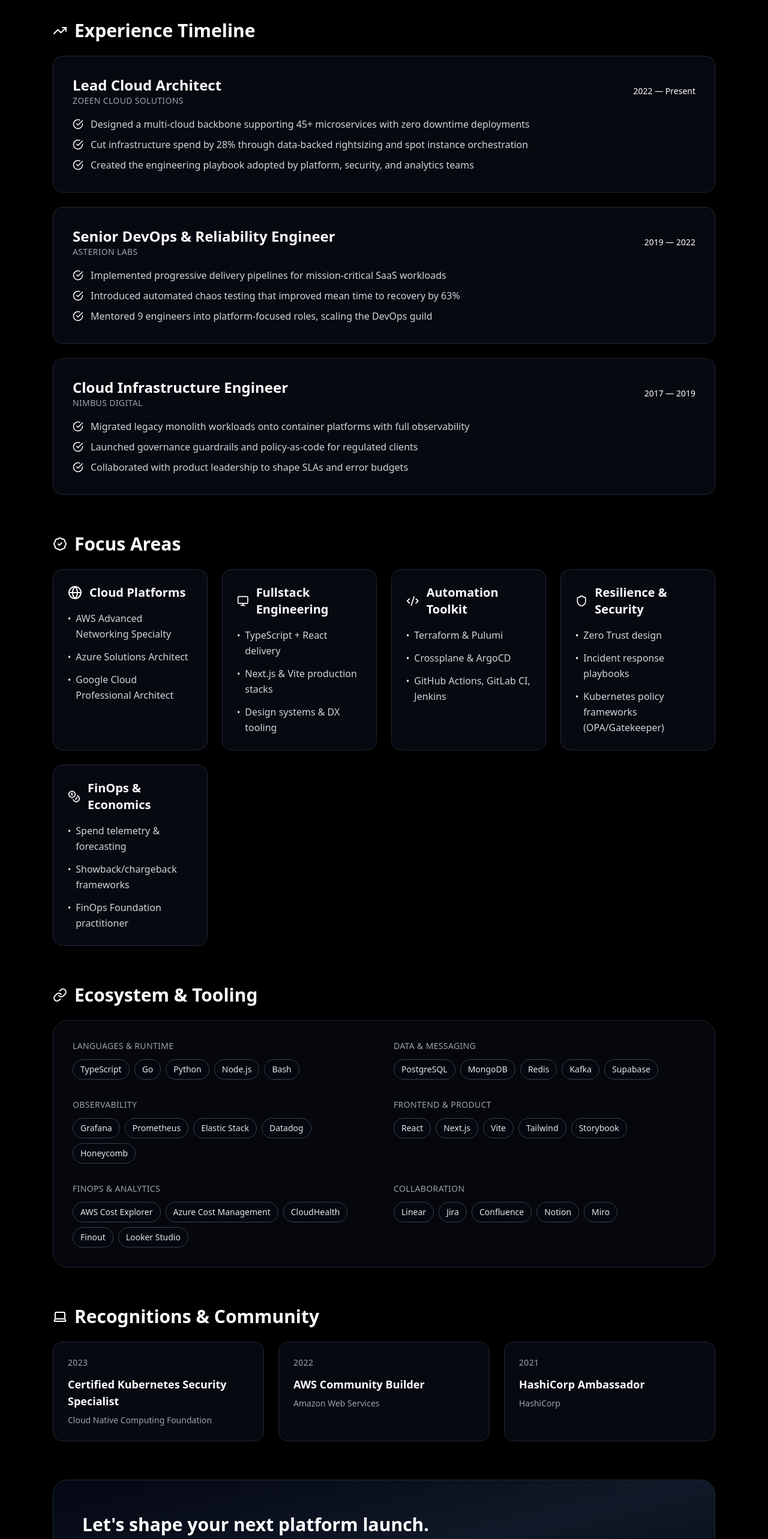
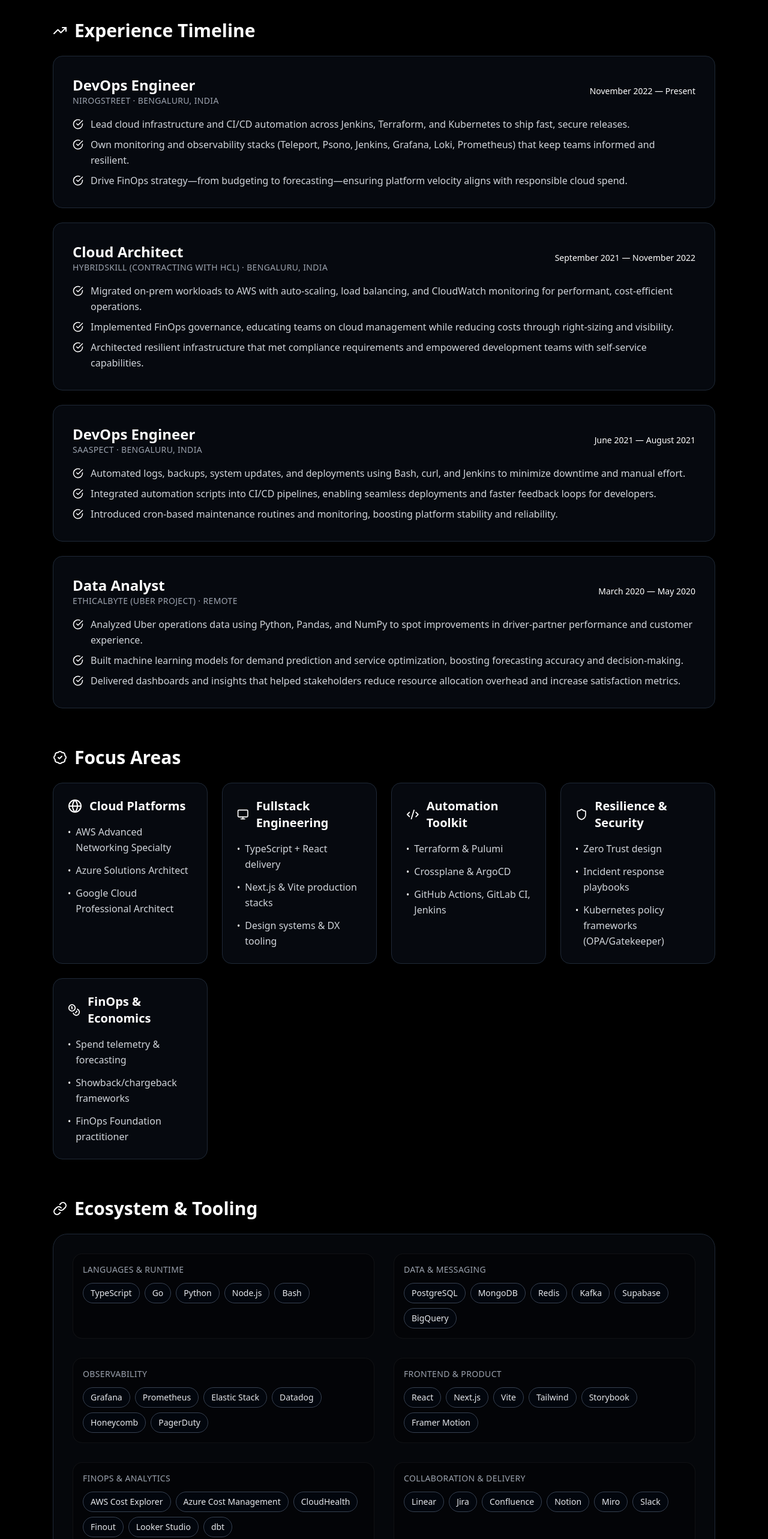
Before and after one commit to mohammedmatheensharieff/portfolio-web-supabase, a React (Vite) app: page /about in a window 1280 px wide. Shown: the part 800-3366 px from the top of the page at 60% size. Built offline with nearby package versions, Linux system fonts and the light colour scheme; no server answers.

Commit message:
alot of changes

```diff
--- a/index.html
+++ b/index.html
@@ -4,6 +4,12 @@
     <meta charset="UTF-8" />
     <link rel="icon" type="image/svg+xml" href="/favicon.svg" />
     <!-- <meta name="viewport" content="width=device-width, initial-scale=1.0" /> -->
+    <meta property="og:title" content="Mohammed Matheen — Cloud Architect, DevOps Lead, FinOps Strategist" />
+    <meta property="og:description" content="Building resilient cloud platforms with DevOps, FinOps, and fullstack experience. Explore projects, insights, and ways to collaborate." />
+    <meta property="og:type" content="website" />
+    <meta property="og:url" content="https://mohammedmatheen.dev" />
+    <meta property="og:image" content="https://mohammedmatheen.dev/og-cover.png" />
+    <meta property="og:site_name" content="Mohammed Matheen Portfolio" />
     <title>Mohammed Matheen</title>
   </head>
   <body>
--- a/src/pages/About.tsx
+++ b/src/pages/About.tsx
@@ -52,33 +52,43 @@ const narrative = [
 
 const experience = [
   {
-    period: '2022 — Present',
-    company: 'Zoeen Cloud Solutions',
-    title: 'Lead Cloud Architect',
+    period: 'November 2022 — Present',
+    company: 'NirogStreet · Bengaluru, India',
+    title: 'DevOps Engineer',
     achievements: [
-      'Designed a multi-cloud backbone supporting 45+ microservices with zero downtime deployments',
-      'Cut infrastructure spend by 28% through data-backed rightsizing and spot instance orchestration',
-      'Created the engineering playbook adopted by platform, security, and analytics teams',
+      'Lead cloud infrastructure and CI/CD automation across Jenkins, Terraform, and Kubernetes to ship fast, secure releases.',
+      'Own monitoring and observability stacks (Teleport, Psono, Jenkins, Grafana, Loki, Prometheus) that keep teams informed and resilient.',
+      'Drive FinOps strategy—from budgeting to forecasting—ensuring platform velocity aligns with responsible cloud spend.',
     ],
   },
   {
-    period: '2019 — 2022',
-    company: 'Asterion Labs',
-    title: 'Senior DevOps & Reliability Engineer',
+    period: 'September 2021 — November 2022',
+    company: 'HybridSkill (contracting with HCL) · Bengaluru, India',
+    title: 'Cloud Architect',
     achievements: [
-      'Implemented progressive delivery pipelines for mission-critical SaaS workloads',
-      'Introduced automated chaos testing that improved mean time to recovery by 63%',
-      'Mentored 9 engineers into platform-focused roles, scaling the DevOps guild',
+      'Migrated on-prem workloads to AWS with auto-scaling, load balancing, and CloudWatch monitoring for performant, cost-efficient operations.',
+      'Implemented FinOps governance, educating teams on cloud management while reducing costs through right-sizing and visibility.',
+      'Architected resilient infrastructure that met compliance requirements and empowered development teams with self-service capabilities.',
     ],
   },
   {
-    period: '2017 — 2019',
-    company: 'Nimbus Digital',
-    title: 'Cloud Infrastructure Engineer',
+    period: 'June 2021 — August 2021',
+    company: 'Saaspect · Bengaluru, India',
+    title: 'DevOps Engineer',
     achievements: [
-      'Migrated legacy monolith workloads onto container platforms with full observability',
-      'Launched governance guardrails and policy-as-code for regulated clients',
-      'Collaborated with product leadership to shape SLAs and error budgets',
+      'Automated logs, backups, system updates, and deployments using Bash, curl, and Jenkins to minimize downtime and manual effort.',
+      'Integrated automation scripts into CI/CD pipelines, enabling seamless deployments and faster feedback loops for developers.',
+      'Introduced cron-based maintenance routines and monitoring, boosting platform stability and reliability.',
+    ],
+  },
+  {
+    period: 'March 2020 — May 2020',
+    company: 'EthicalByte (Uber project) · Remote',
+    title: 'Data Analyst',
+    achievements: [
+      'Analyzed Uber operations data using Python, Pandas, and NumPy to spot improvements in driver-partner performance and customer experience.',
+      'Built machine learning models for demand prediction and service optimization, boosting forecasting accuracy and decision-making.',
+      'Delivered dashboards and insights that helped stakeholders reduce resource allocation overhead and increase satisfaction metrics.',
     ],
   },
 ];
@@ -118,41 +128,90 @@ const ecosystem = [
   },
   {
     category: 'Data & Messaging',
-    tools: ['PostgreSQL', 'MongoDB', 'Redis', 'Kafka', 'Supabase'],
+    tools: ['PostgreSQL', 'MongoDB', 'Redis', 'Kafka', 'Supabase', 'BigQuery'],
   },
   {
     category: 'Observability',
-    tools: ['Grafana', 'Prometheus', 'Elastic Stack', 'Datadog', 'Honeycomb'],
+    tools: ['Grafana', 'Prometheus', 'Elastic Stack', 'Datadog', 'Honeycomb', 'PagerDuty'],
   },
   {
     category: 'Frontend & Product',
-    tools: ['React', 'Next.js', 'Vite', 'Tailwind', 'Storybook'],
+    tools: ['React', 'Next.js', 'Vite', 'Tailwind', 'Storybook', 'Framer Motion'],
   },
   {
     category: 'FinOps & Analytics',
-    tools: ['AWS Cost Explorer', 'Azure Cost Management', 'CloudHealth', 'Finout', 'Looker Studio'],
+    tools: ['AWS Cost Explorer', 'Azure Cost Management', 'CloudHealth', 'Finout', 'Looker Studio', 'dbt'],
   },
   {
-    category: 'Collaboration',
-    tools: ['Linear', 'Jira', 'Confluence', 'Notion', 'Miro'],
+    category: 'Collaboration & Delivery',
+    tools: ['Linear', 'Jira', 'Confluence', 'Notion', 'Miro', 'Slack'],
+  },
+  {
+    category: 'Cloud Platforms',
+    tools: ['AWS', 'Google Cloud', 'Microsoft Azure', 'DigitalOcean', 'Linode', 'OpenStack'],
   },
 ];
 
 const recognitions = [
   {
-    title: 'Certified Kubernetes Security Specialist',
-    issuer: 'Cloud Native Computing Foundation',
+    title: 'AWS Solutions Architect Associate (Learning Path)',
+    issuer: 'Amazon Web Services',
     year: 2023,
   },
   {
-    title: 'AWS Community Builder',
-    issuer: 'Amazon Web Services',
+    title: 'ACE: Associate Cloud Engineer',
+    issuer: 'Google Cloud',
+    year: 2021,
+  },
+  {
+    title: 'The Complete 2024 Web Development Bootcamp',
+    issuer: 'Udemy',
+    year: 2024,
+  },
+  {
+    title: 'Essential Google Cloud Infrastructure: Core Services',
+    issuer: 'Google Cloud Skill Boost',
+    year: 2021,
+  },
+  {
+    title: 'Essential Google Cloud Infrastructure: Foundation',
+    issuer: 'Google Cloud Skill Boost',
+    year: 2021,
+  },
+  {
+    title: 'Google Cloud Fundamentals: Core Infrastructure',
+    issuer: 'Google Cloud Skill Boost',
+    year: 2021,
+  },
+  {
+    title: 'Migrating to Google Cloud',
+    issuer: 'Google Cloud Skill Boost',
     year: 2022,
   },
   {
-    title: 'HashiCorp Ambassador',
-    issuer: 'HashiCorp',
+    title: 'Docker Essentials & Developer Introduction',
+    issuer: 'IBM SkillsBuild',
+    year: 2020,
+  },
+  {
+    title: 'Android Application Development',
+    issuer: 'Udemy',
     year: 2021,
+  },
+  {
+    title: 'Annual Privacy & Information Security Training (PS-001)',
+    issuer: 'Google',
+    year: 2021,
+  },
+  {
+    title: 'Global English Certification',
+    issuer: 'Sutherland Global Services',
+    year: 2020,
+  },
+  {
+    title: 'Cyber Security Awareness (ANSEC)',
+    issuer: 'Safex ANSEC',
+    year: 2022,
   },
 ];
 
@@ -176,8 +235,9 @@ export default function About() {
             </div>
             <motion.div whileHover={{ scale: 1.05 }} whileTap={{ scale: 0.97 }} className="mt-8 flex flex-wrap gap-4">
               <a
-                href="/Mohammed_Matheen_Resume.pdf"
-                download
+                href="/mohammed.pdf"
+                target="_blank"
+                rel="noopener noreferrer"
                 className="inline-flex items-center gap-2 bg-gradient-to-r from-gradient-start to-gradient-end text-black px-6 py-3 rounded-lg font-medium hover:shadow-lg transition-all duration-300"
               >
                 <Layers size={20} />
@@ -218,9 +278,11 @@ export default function About() {
                   <motion.li
                     key={highlight.label}
                     variants={itemVariant}
-                    className="rounded-xl bg-gray-950/60 border border-gray-800 px-4 py-5"
+                    whileHover={{ y: -4, scale: 1.02 }}
+                    transition={{ type: 'spring', stiffness: 240, damping: 18 }}
+                    className="rounded-xl bg-gray-950/60 border border-gray-800 px-4 py-5 transition hover:border-gradient-start/50 hover:bg-gradient-start/5 hover:shadow-[0_12px_28px_rgba(99,102,241,0.22)]"
                   >
-                    <span className="flex items-center gap-2 text-gray-400 text-xs uppercase tracking-wide mb-2">
+                    <span className="flex items-center gap-2 text-gray-400 text-xs uppercase tracking-wide mb-2 transition group-hover:text-gradient-start">
                       {React.createElement(highlight.icon, { size: 16, className: 'text-gradient-start' })}
                       {highlight.label}
                     </span>
@@ -243,11 +305,13 @@ export default function About() {
             <motion.article
               key={`${role.company}-${role.period}`}
               variants={itemVariant}
-              className="rounded-2xl border border-gray-800 bg-gray-900/40 p-6 lg:p-8"
+              whileHover={{ y: -6, scale: 1.01 }}
+              transition={{ type: 'spring', stiffness: 240, damping: 20 }}
+              className="group rounded-2xl border border-gray-800 bg-gray-900/40 p-6 lg:p-8 transition hover:border-gradient-start/60 hover:bg-gradient-start/5 hover:shadow-[0_18px_36px_rgba(99,102,241,0.2)]"
             >
               <div className="flex flex-col lg:flex-row lg:items-center lg:justify-between gap-3 mb-4">
                 <div>
-                  <h3 className="text-2xl font-semibold text-white">{role.title}</h3>
+                  <h3 className="text-2xl font-semibold text-white transition group-hover:text-gradient-start">{role.title}</h3>
                   <p className="text-gray-400 text-sm uppercase tracking-wide">{role.company}</p>
                 </div>
                 <span className="text-sm font-medium text-gradient-start">{role.period}</span>
@@ -255,7 +319,7 @@ export default function About() {
               <ul className="space-y-2 text-gray-300 leading-relaxed">
                 {role.achievements.map((achievement) => (
                   <li key={achievement} className="flex gap-3">
-                    <CheckCircle size={18} className="mt-1 text-gradient-start flex-shrink-0" />
+                    <CheckCircle size={18} className="mt-1 text-gradient-start flex-shrink-0 transition group-hover:scale-110" />
                     <span>{achievement}</span>
                   </li>
                 ))}
@@ -281,11 +345,13 @@ export default function About() {
             <motion.div
               key={area.title}
               variants={itemVariant}
-              className="rounded-2xl border border-gray-800 bg-gray-900/40 p-6"
+              whileHover={{ y: -6, scale: 1.02 }}
+              transition={{ type: 'spring', stiffness: 260, damping: 18 }}
+              className="group rounded-2xl border border-gray-800 bg-gray-900/40 p-6 transition hover:border-gradient-start/60 hover:bg-gradient-start/5 hover:shadow-[0_15px_30px_rgba(99,102,241,0.25)]"
             >
               <div className="flex items-center gap-3 mb-4">
-                {React.createElement(area.icon, { size: 24, className: 'text-gradient-start' })}
-                <h3 className="text-xl font-semibold text-white">{area.title}</h3>
+                {React.createElement(area.icon, { size: 24, className: 'text-gradient-start transition group-hover:scale-110' })}
+                <h3 className="text-xl font-semibold text-white transition group-hover:text-gradient-start">{area.title}</h3>
               </div>
               <ul className="space-y-3 text-gray-300 leading-relaxed">
                 {area.items.map((item) => (
@@ -308,19 +374,28 @@ export default function About() {
         <div className="rounded-3xl border border-gray-800 bg-gray-900/30 p-6 lg:p-8">
           <div className="grid md:grid-cols-2 gap-8">
             {ecosystem.map((group) => (
-              <div key={group.category} className="space-y-3">
-                <p className="text-sm uppercase tracking-wide text-gray-400">{group.category}</p>
-                <div className="flex flex-wrap gap-2">
+              <motion.div
+                key={group.category}
+                whileHover={{ y: -4, scale: 1.01 }}
+                className="space-y-3 rounded-2xl border border-white/5 bg-black/30 p-4 transition hover:border-gradient-start/50 hover:bg-gradient-start/5"
+              >
+                <p className="text-sm uppercase tracking-wide text-gray-400 transition group-hover:text-gradient-start">
+                  {group.category}
+                </p>
+                <motion.div
+                  className="flex flex-wrap gap-2"
+                  whileHover={{}}
+                >
                   {group.tools.map((tool) => (
                     <span
                       key={tool}
-                      className="px-3 py-1.5 rounded-full border border-gray-700 text-sm text-gray-200 bg-gray-950/60"
+                      className="px-3 py-1.5 rounded-full border border-gray-700 text-sm text-gray-200 bg-gray-950/60 transition hover:border-gradient-start/60 hover:text-white"
                     >
                       {tool}
                     </span>
                   ))}
-                </div>
-              </div>
+                </motion.div>
+              </motion.div>
             ))}
           </div>
         </div>
@@ -339,10 +414,12 @@ export default function About() {
               initial="hidden"
               whileInView="show"
               viewport={{ once: true, amount: 0.4 }}
-              className="rounded-2xl border border-gray-800 bg-gray-900/40 p-6"
+              whileHover={{ y: -6, scale: 1.02 }}
+              transition={{ type: 'spring', stiffness: 260, damping: 18 }}
+              className="group rounded-2xl border border-gray-800 bg-gray-900/40 p-6 transition hover:border-gradient-start/60 hover:bg-gradient-start/5 hover:shadow-[0_15px_30px_rgba(99,102,241,0.25)]"
             >
-              <p className="text-sm uppercase tracking-wide text-gray-400">{item.year}</p>
-              <h3 className="text-lg font-semibold text-white mt-3 mb-2">{item.title}</h3>
+              <p className="text-sm uppercase tracking-wide text-gray-400 group-hover:text-gradient-start transition">{item.year}</p>
+              <h3 className="text-lg font-semibold text-white mt-3 mb-2 transition group-hover:text-gradient-start">{item.title}</h3>
               <p className="text-gray-400 text-sm">{item.issuer}</p>
             </motion.div>
           ))}
```
Also changed, not shown: src/pages/Contact.tsx (+61 -23 lines), src/pages/Home.tsx (+7 -5 lines), 1 other file (tests, documents, lock files or other folders).
